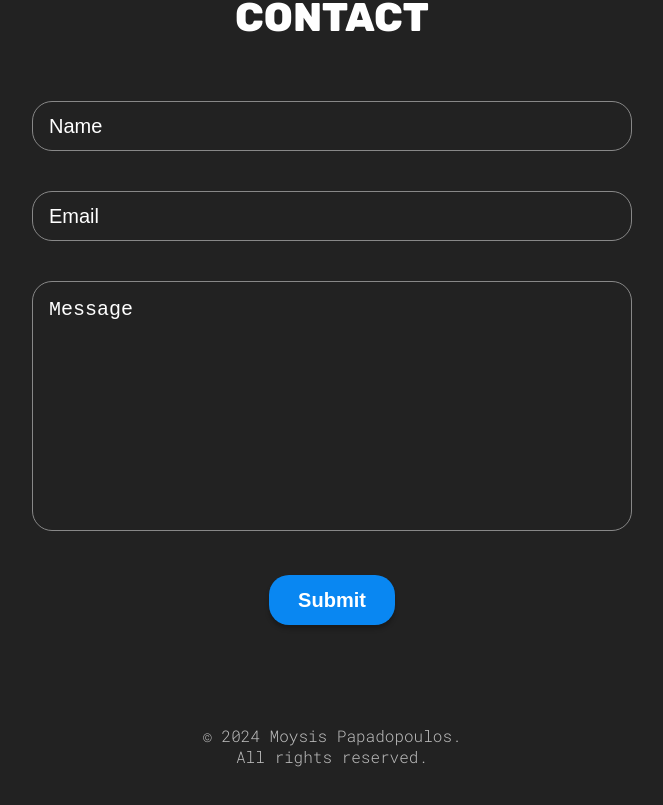
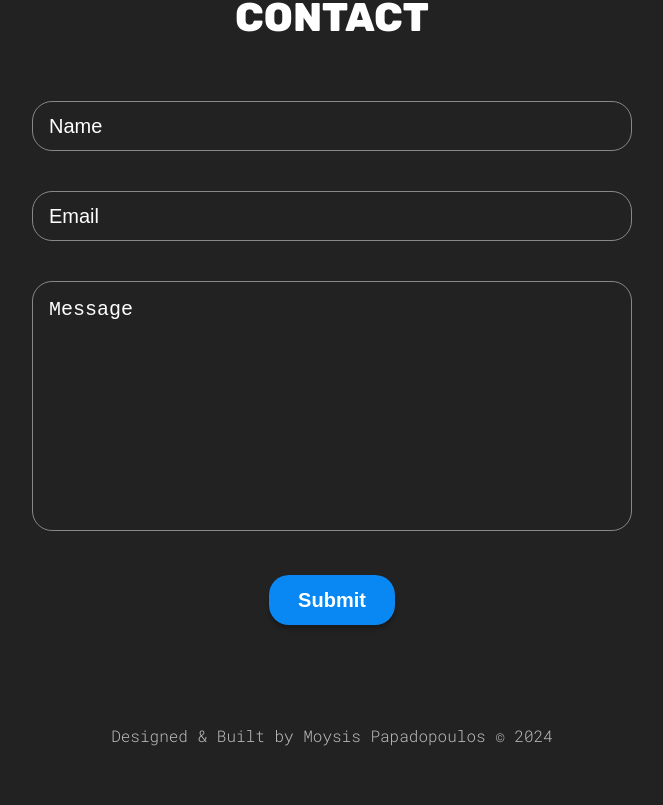
Before and after one commit to MoysisPap/Portfolio-Moysis, a React (Vite) app: page / in a window 1280 px wide. Shown: the part 2719-3524 px from the top of the page, without its empty margins (308-971 px from the left). Built offline with nearby package versions, Linux system fonts and the light colour scheme.

Commit message:
Footer update

```diff
--- a/src/sections/Footer/Footer.jsx
+++ b/src/sections/Footer/Footer.jsx
@@ -5,10 +5,7 @@ function Footer() {
 
   return (
     <footer id="footer" className={styles.container}>
-      <p>
-        &copy; {currentYear} Moysis Papadopoulos. <br />
-        All rights reserved.
-      </p>
+      <p>Designed & Built by Moysis Papadopoulos © {currentYear}</p>
     </footer>
   );
 }
```
